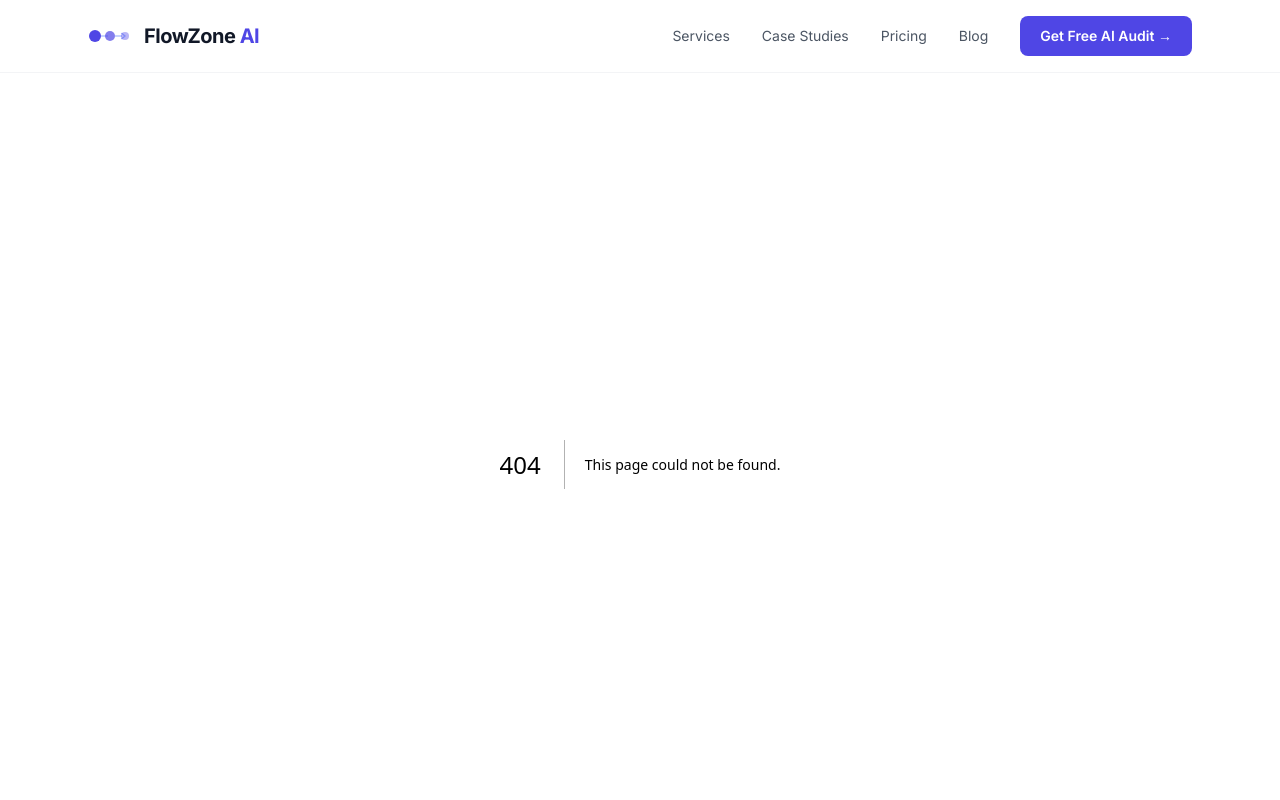
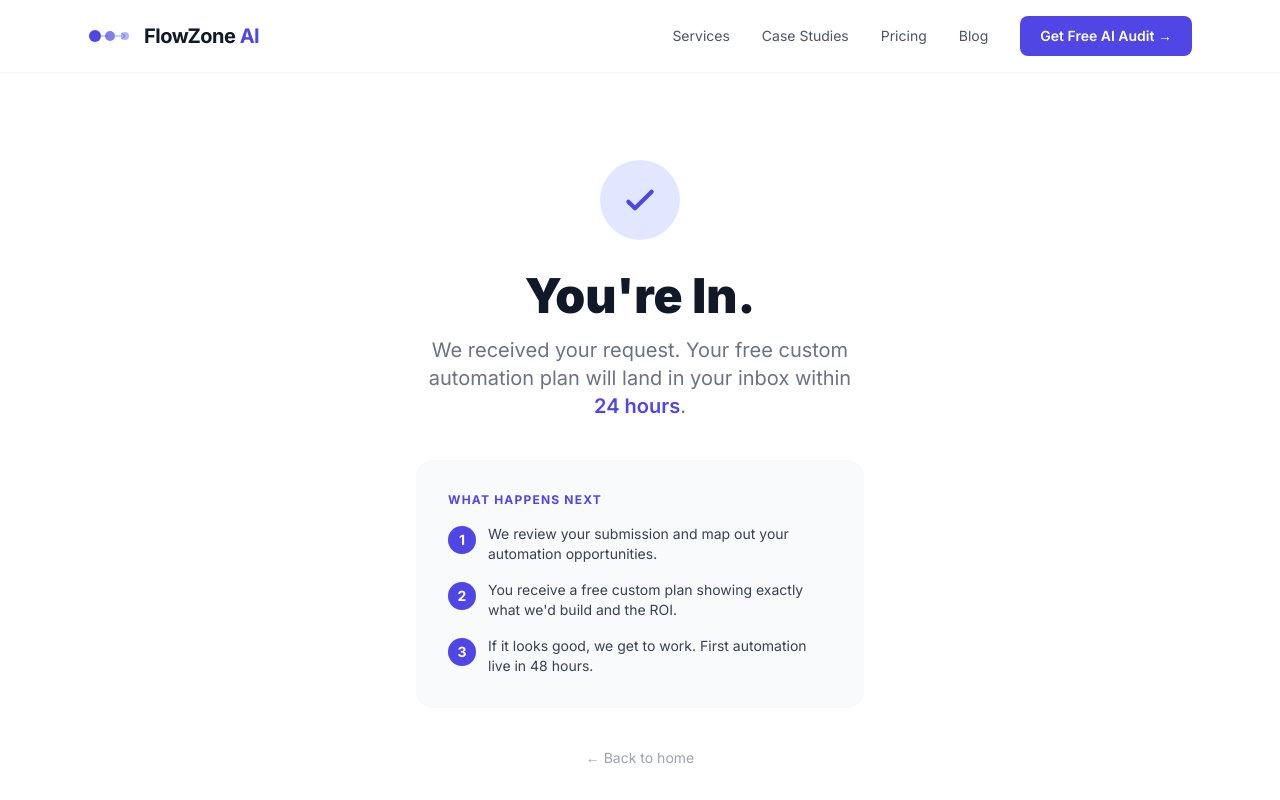
Before and after one commit to dennymypenny/flowzone-ai, a Next.js app: page /thank-you in a window 1280 px wide. Before the commit this address had no page. Shown: the top 800 px of the page. Built offline with nearby package versions, Linux system fonts and the light colour scheme.

Commit message:
Add /thank-you page

```diff
--- /dev/null
+++ b/src/app/thank-you/page.tsx
@@ -0,0 +1,55 @@
+import Link from "next/link";
+import type { Metadata } from "next";
+
+export const metadata: Metadata = {
+  title: "You're In | FlowZone AI",
+  description: "We received your request and will send your free automation plan within 24 hours.",
+};
+
+export default function ThankYou() {
+  return (
+    <div className="min-h-screen bg-white flex flex-col items-center justify-center px-6 text-center">
+      {/* Icon */}
+      <div className="w-20 h-20 bg-indigo-100 rounded-full flex items-center justify-center mb-8">
+        <svg className="w-10 h-10 text-indigo-600" fill="none" stroke="currentColor" viewBox="0 0 24 24">
+          <path strokeLinecap="round" strokeLinejoin="round" strokeWidth={2.5} d="M5 13l4 4L19 7" />
+        </svg>
+      </div>
+
+      {/* Heading */}
+      <h1 className="text-4xl md:text-5xl font-black text-gray-900 mb-4">
+        You&apos;re In.
+      </h1>
+      <p className="text-xl text-gray-500 max-w-md mb-10">
+        We received your request. Your free custom automation plan will land in your inbox within <span className="text-indigo-600 font-semibold">24 hours</span>.
+      </p>
+
+      {/* What happens next */}
+      <div className="bg-gray-50 rounded-2xl p-8 max-w-md w-full text-left mb-10">
+        <p className="text-xs font-bold text-indigo-600 uppercase tracking-widest mb-4">What happens next</p>
+        <div className="space-y-4">
+          <div className="flex items-start gap-3">
+            <div className="w-7 h-7 rounded-full bg-indigo-600 text-white text-sm font-bold flex items-center justify-center shrink-0 mt-0.5">1</div>
+            <p className="text-gray-700 text-sm">We review your submission and map out your automation opportunities.</p>
+          </div>
+          <div className="flex items-start gap-3">
+            <div className="w-7 h-7 rounded-full bg-indigo-600 text-white text-sm font-bold flex items-center justify-center shrink-0 mt-0.5">2</div>
+            <p className="text-gray-700 text-sm">You receive a free custom plan showing exactly what we&apos;d build and the ROI.</p>
+          </div>
+          <div className="flex items-start gap-3">
+            <div className="w-7 h-7 rounded-full bg-indigo-600 text-white text-sm font-bold flex items-center justify-center shrink-0 mt-0.5">3</div>
+            <p className="text-gray-700 text-sm">If it looks good, we get to work. First automation live in 48 hours.</p>
+          </div>
+        </div>
+      </div>
+
+      {/* CTA */}
+      <Link
+        href="/"
+        className="text-sm text-gray-400 hover:text-indigo-600 transition-colors"
+      >
+        ← Back to home
+      </Link>
+    </div>
+  );
+}
```
